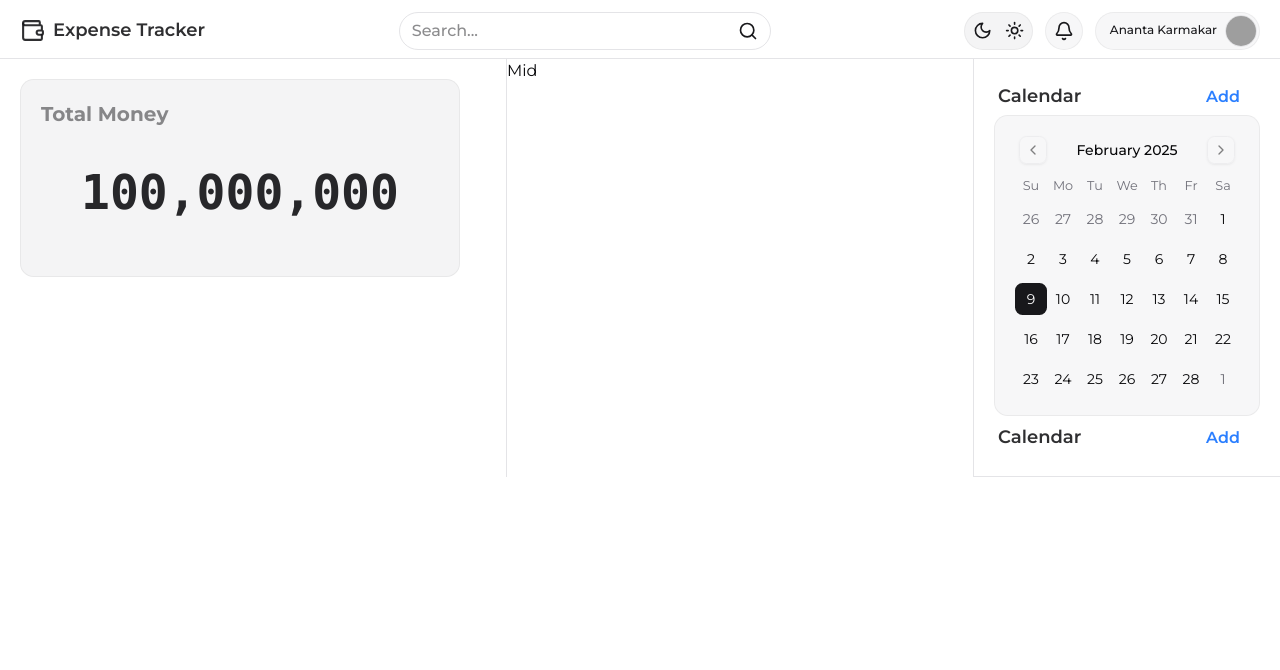
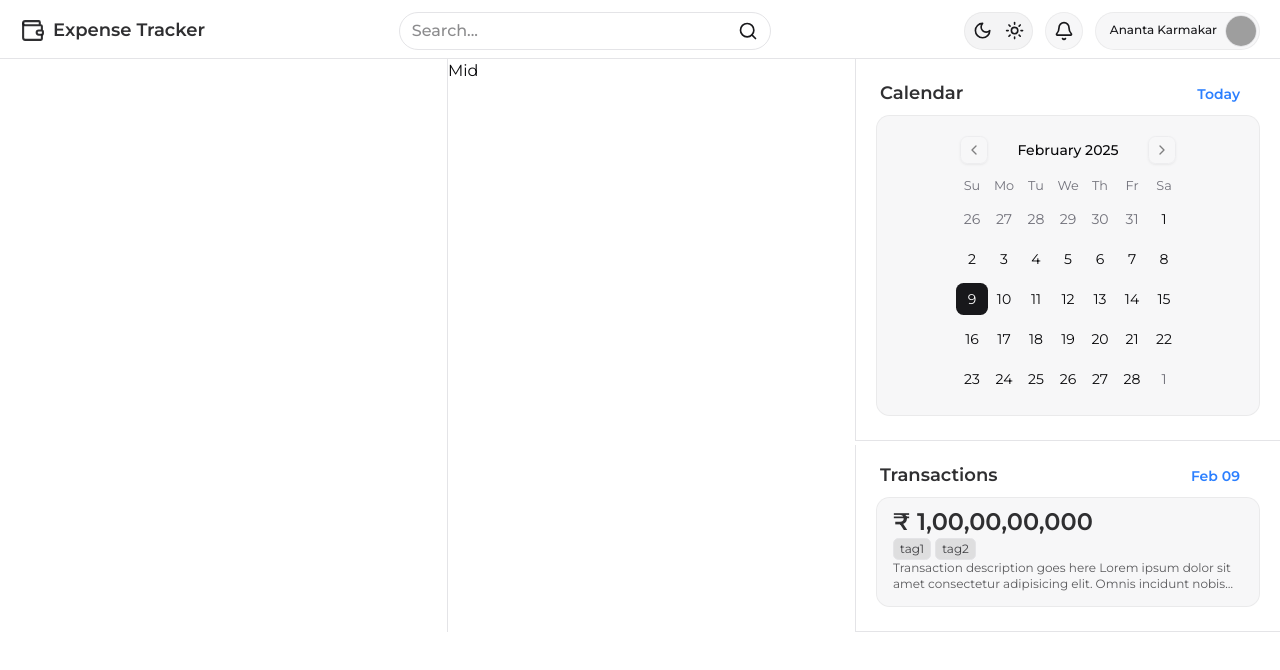
Before and after one commit to codeAntu/expenses-tracker, a React (Vite) app: page / in a window 1280 px wide. Shown: the top 670 px of the page. Built offline with nearby package versions, Linux system fonts and the light colour scheme; grey boxes are pictures that could not be loaded; what hono would draw is missing.

Commit message:
Refactor Calendar component to accept date and setDate as props; implement Transaction component with display logic; create Right component to integrate Calendar and Transactions

```diff
--- a/src/components/calendar.tsx
+++ b/src/components/calendar.tsx
@@ -1,16 +1,25 @@
 import { Calendar as Cal } from '@/components/ui/calendar';
-import { useState } from 'react';
+import { useEffect, useState } from 'react';
 import Box from './box';
 
-export default function Calendar() {
-  const [date, setDate] = useState<Date | undefined>(new Date());
+export default function Calendar({
+  date,
+  setDate,
+}: {
+  date: Date | undefined;
+  setDate: (date: Date | undefined) => void;
+}) {
+  const [key, setKey] = useState(0);
+
+  useEffect(() => {
+    console.log('date', date);
+    setKey((prev) => prev + 1);
+  }, [date]);
 
   return (
     <div className=''>
       <Box className='p-2'>
-        <Cal mode='single' selected={date} onSelect={setDate} className='rounded-md'
-
-        />
+        <Cal key={key} mode='single' selected={date} onSelect={setDate} className='rounded-md' />
       </Box>
     </div>
   );
--- /dev/null
+++ b/src/components/home/right.tsx
@@ -0,0 +1,60 @@
+import Box from '@/components/box';
+import { Calendar as Cal } from '@/components/ui/calendar';
+import { useState } from 'react';
+import Transaction from '../transaction';
+
+function Right() {
+  const [date, setDate] = useState<Date>(new Date());
+  const [key, setKey] = useState(0);
+  const today = new Date();
+
+  return (
+    <div className='flex flex-col gap-1 sm:flex-row xl:flex-col'>
+      <div className='grid gap-1.5 border-b border-l p-5 pb-6'>
+        <div className='flex items-center justify-between px-1'>
+          <div className='text-secondary-foreground/90 flex items-center gap-2 pb-0.5 text-lg font-semibold'>
+            Calendar
+          </div>
+          <button
+            className='rounded-sm px-4 py-1 text-sm font-semibold text-blue-500 hover:bg-blue-500/10 hover:text-blue-500'
+            onClick={() => {
+              setDate(today);
+              setKey((prev) => prev + 1);
+            }}
+          >
+            Today
+          </button>
+        </div>
+        <Box className='p-2'>
+          <Cal key={key} mode='single' selected={date} onSelect={(day) => day && setDate(day)} className='rounded-md' />
+        </Box>
+      </div>
+      <Transactions date={date} />
+    </div>
+  );
+}
+
+function Transactions({ date } = { date: new Date() }) {
+  const formattedDate = date.toLocaleDateString('en-US', {
+    day: '2-digit',
+    month: 'short',
+  });
+
+  return (
+    <div className='grid gap-1.5 border-b border-l p-5 pt-4 pb-6'>
+      <div className='flex items-center justify-between px-1'>
+        <div className='text-secondary-foreground/90 flex items-center gap-2 pb-0.5 text-lg font-semibold'>
+          Transactions
+        </div>
+        <div className='rounded-sm px-4 py-1 text-sm font-semibold text-blue-500 hover:bg-blue-500/10 hover:text-blue-500'>
+          {formattedDate}
+        </div>
+      </div>
+      <div>
+        <Transaction />
+      </div>
+    </div>
+  );
+}
+
+export default Right;
--- a/src/components/transaction.tsx
+++ b/src/components/transaction.tsx
@@ -1,3 +1,39 @@
+import Box from './box';
+
+const transaction = {
+  id: 1,
+  title: 'Transaction',
+  description: 'Transaction description goes here Lorem ipsum dolor sit amet consectetur adipisicing elit. Omnis incidunt nobis consequuntur iure quas. Iusto iste vitae, nulla deleniti soluta esse eveniet tempora quia dicta atque. Repellat placeat velit vitae?  ',
+  amount: 1000000000,
+  type: 'income',
+  date: new Date(),
+  tags: ['tag1', 'tag2'],
+  goal: 'goal1',
+};
+
 export default function Transaction() {
-  return <div className='flex justify-between'></div>;
+  return (
+    <Box className='w-full flex-col items-baseline justify-baseline gap-1.5 px-4 py-2 max-w-96'>
+      <div>
+        <div>
+          <div className='text-accent-foreground/90 text-2xl font-semibold'>
+            <span>&#8377;</span>
+            {' ' + transaction.amount.toLocaleString('en-IN')}
+          </div>
+          <div className='flex items-center gap-1'>
+            {transaction.tags.map((tag) => (
+              <div
+                key={tag}
+                className='text-accent-foreground/80 rounded-sm border bg-black/10 px-1.5 py-0.5 text-xs dark:bg-white/10'
+              >
+                {tag}
+              </div>
+            ))}
+          </div>
+        </div>
+        <div className='text-accent-foreground/70 line-clamp-2 text-xs'>{transaction.description}</div>
+      </div>
+      <div></div>
+    </Box>
+  );
 }
--- a/src/routes/index.tsx
+++ b/src/routes/index.tsx
@@ -1,5 +1,4 @@
-import Calendar from '@/components/calendar';
-import { Button } from '@/components/ui/button';
+import Right from '@/components/home/right';
 import { Tilt } from '@/components/ui/tilt';
 import { createFileRoute } from '@tanstack/react-router';
 
@@ -22,7 +21,7 @@ function App() {
 function Left() {
   return (
     <div className='flex-1 border-r p-5'>
-      <TiltCard1 />
+      {/* <TiltCard1 /> */}
     </div>
   );
 }
@@ -31,37 +30,7 @@ function Midd() {
   return <div className='flex-1'>Mid</div>;
 }
 
-function Right() {
-  return (
-    <div className='flex flex-col gap-1 border-b border-l p-5 sm:flex-row xl:flex-col'>
-      <div>
-        <div className='flex items-center justify-between px-1'>
-          <div className='text-secondary-foreground/90 flex items-center gap-2 pb-0.5 text-lg font-semibold'>
-            Calendar
-          </div>
-          <Button
-            variant='ghost'
-            className='px-4 py-0 text-base font-semibold text-blue-500 hover:bg-blue-500/10 hover:text-blue-500'
-          >
-            Add{' '}
-          </Button>
-        </div>
-        <Calendar />
-      </div>
-      <div className='flex items-center justify-between px-1'>
-        <div className='text-secondary-foreground/90 flex items-center gap-2 pb-0.5 text-lg font-semibold'>
-          Calendar
-        </div>
-        <Button
-          variant='ghost'
-          className='px-4 py-0 text-base font-semibold text-blue-500 hover:bg-blue-500/10 hover:text-blue-500'
-        >
-          Add{' '}
-        </Button>
-      </div>
-    </div>
-  );
-}
+
 
 export function TiltCard1() {
   return (
```
